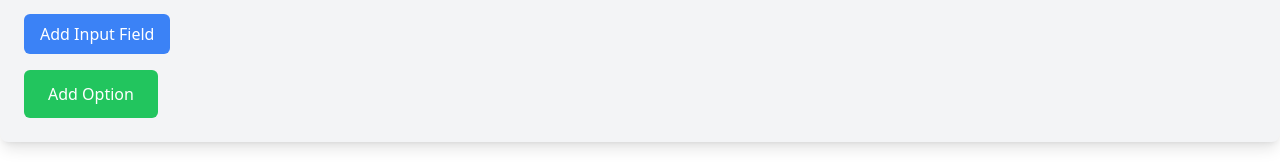
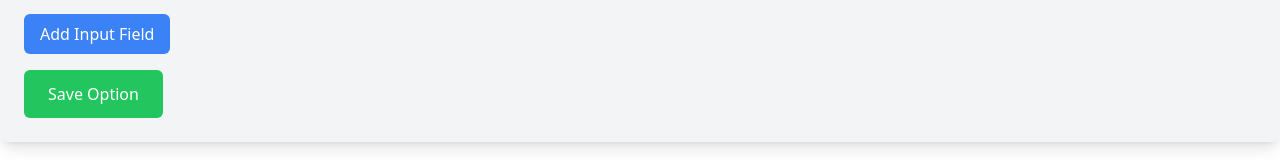
Before and after one commit to deepaktecmantras624/productoption, a Next.js app in the folder myapp/: page /optionform in a window 1280 px wide. Shown: the part 366-534 px from the top of the page. Built offline with nearby package versions, Linux system fonts and the light colour scheme.

Commit message:
remove console and edit some style using tailwind

```diff
--- a/myapp/pages/optionform.js
+++ b/myapp/pages/optionform.js
@@ -5,10 +5,9 @@ import { v4 as uuidv4 } from "uuid";
 const OptionForm = () => {
   const [optionName, setOptionName] = useState("");
   const [optionType, setOptionType] = useState("");
-
   const [typeNames, setTypeNames] = useState([]);
-
   const [mainArray, setMainArray] = useState([]);
+  const [inputValues, setInputValues] = useState([]);
 
   const handleOptionTypeChange = (e) => {
     setOptionType(e.target.value);
@@ -20,11 +19,6 @@ const OptionForm = () => {
   };
   //   ---------------------------------------------------
 
-  const [inputValues, setInputValues] = useState([]);
-  console.log(
-    "🚀 ~ file: optionform.js:27 ~ OptionForm ~ inputValues:",
-    inputValues
-  );
 
   const handleInputChange = (index, event) => {
     const newInputValues = [...inputValues];
@@ -119,7 +113,6 @@ const OptionForm = () => {
           <option value="">option</option>
           <option value="checkbox">Checkbox</option>
           <option value="radio">Radio</option>
-
         </select>
       </div>
 
@@ -151,7 +144,7 @@ const OptionForm = () => {
         className="px-6 py-3 bg-green-500 text-white rounded-md hover:bg-green-600 focus:outline-none focus:ring focus:border-green-300"
         onClick={handleAddOption}
       >
-        Add Option
+        Save Option
       </button>
 
       {mainArray.length > 0 && (
--- a/myapp/pages/optionlist.js
+++ b/myapp/pages/optionlist.js
@@ -45,8 +45,6 @@ const OptionList = () => {
   const handleSaveEdit = () => {
     if (editedOption) {
       const updatedOptions = options.map((option) => {
-        console.log("🚀 ~ file: optionlist.js:55 ~ handleSaveEdit ~ option:", option.typeNames)
-        console.log('inputValues',inputValues)
         return option.id === editedOption.id
           	? {
               	...option,
@@ -61,10 +59,7 @@ const OptionList = () => {
           	: option
 
       });
-      console.log("🚀 ~ file: optionlist.js:59 ~ handleSaveEdit ~ updatedOptions:", updatedOptions)
       localStorage.setItem("options", JSON.stringify(updatedOptions));
-
-
       setOptions(updatedOptions);
       setEditedOption(null);
       setOptionName("");
--- a/myapp/pages/productForm.js
+++ b/myapp/pages/productForm.js
@@ -4,12 +4,7 @@ import Link from "next/link";
 const Productform = ({ product }) => {
   const [optionType, setOptionType] = useState("checkbox");
   const [options, setOptions] = useState([]);
-
   const [selectedOptions, setSelectedOptions] = useState([]);
-  console.log(
-    "🚀 ~ file: productForm.js:9 ~ Productform ~ selectedOptions:",
-    selectedOptions
-  );
   const [productOptions, setProductOptions] = useState([]);
   const [quantity, setQuantity] = useState(1);
 
```
Also changed, not shown: myapp/pages/products/[id].js (+3 -7 lines).
